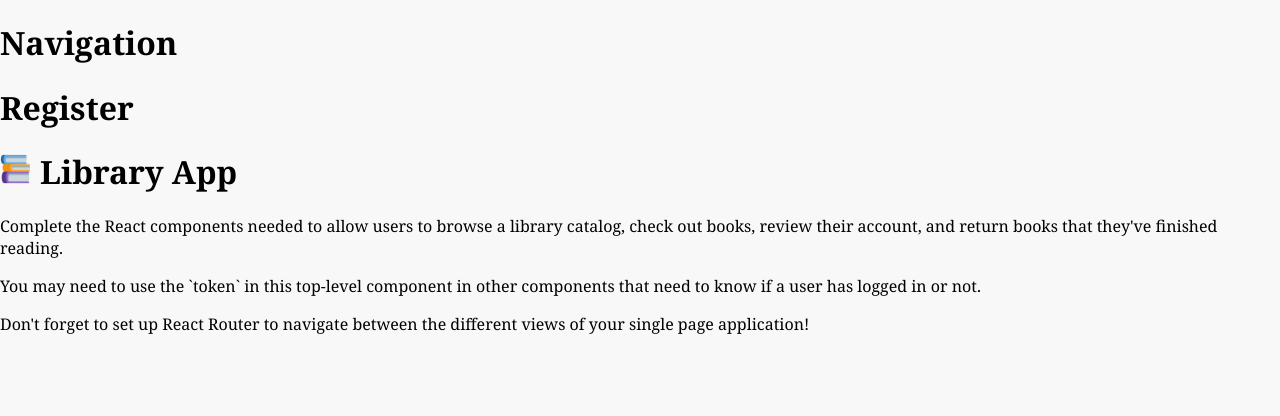
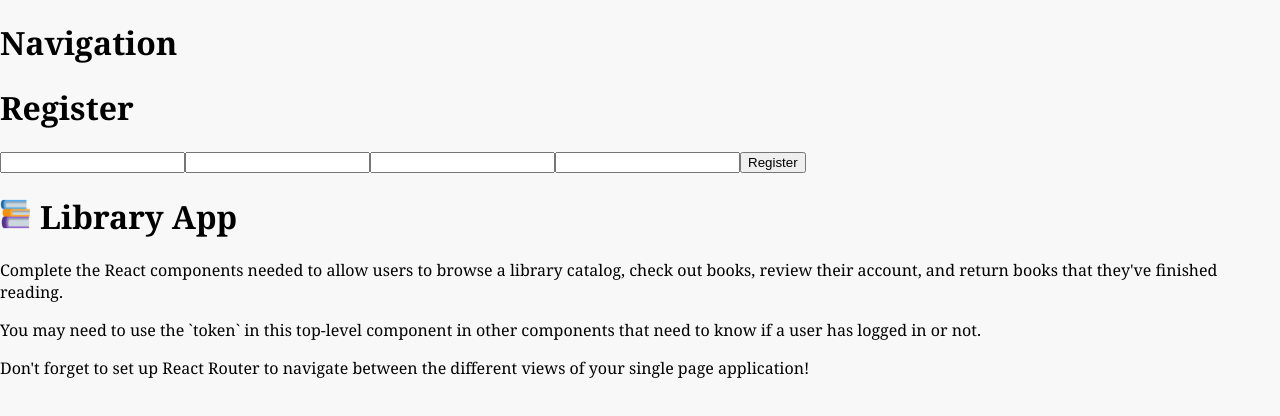
Before and after one commit to mrico417/BookBuddy, a React (Vite) app: page /register in a window 1280 px wide. Shown: the top 416 px of the page. Built offline with nearby package versions, Linux system fonts and the light colour scheme.

Commit message:
added POST functionality to Register.jsx component

```diff
--- a/src/components/Register.jsx
+++ b/src/components/Register.jsx
@@ -1,9 +1,60 @@
 /* TODO - add your code to create a functional React component that renders a registration form */
 
-export const Register = () => {
+import { useState } from "react";
+
+const APIURL = `https://fsa-book-buddy-b6e748d1380d.herokuapp.com/api`;
+
+export const Register = ({ setToken }) => {
+	const [newRegistration, setNewRegistration] = useState();
+
+	const handleRegistration = async (event) => {
+		event.preventDefault();
+
+		try {
+			const response = await fetch(`${APIURL}/users/register`, {
+				method: "POST",
+				body: JSON.stringify({
+					firstname: newRegistration.firstname,
+					lastname: newRegistration.lastname,
+					email: newRegistration.email,
+					password: newRegistration.password,
+				}),
+				headers: {
+					"Content-Type": "application/json",
+				},
+			});
+
+			const result = await response.json();
+			console.log(result);
+			setToken(result.token);
+		} catch (err) {
+			console.log(err);
+		}
+	};
+
+	const handleChange = (event) => {
+		console.log(event.target.name, event.target.value);
+		setNewRegistration({
+			...newRegistration,
+			[event.target.name]: event.target.value,
+		});
+		console.log(newRegistration);
+	};
+
 	return (
 		<div className="cls-register-container">
 			<h1>Register</h1>
+			<form
+				onSubmit={handleRegistration}
+				onChange={handleChange}
+				id="regiser-form"
+			>
+				<input type="text" name="firstname" id="firstname" />
+				<input type="text" name="lastname" id="lastname" />
+				<input type="text" name="email" id="email" />
+				<input type="password" name="password" id="password" />
+				<button type="submit">Register</button>
+			</form>
 		</div>
 	);
 };
```
